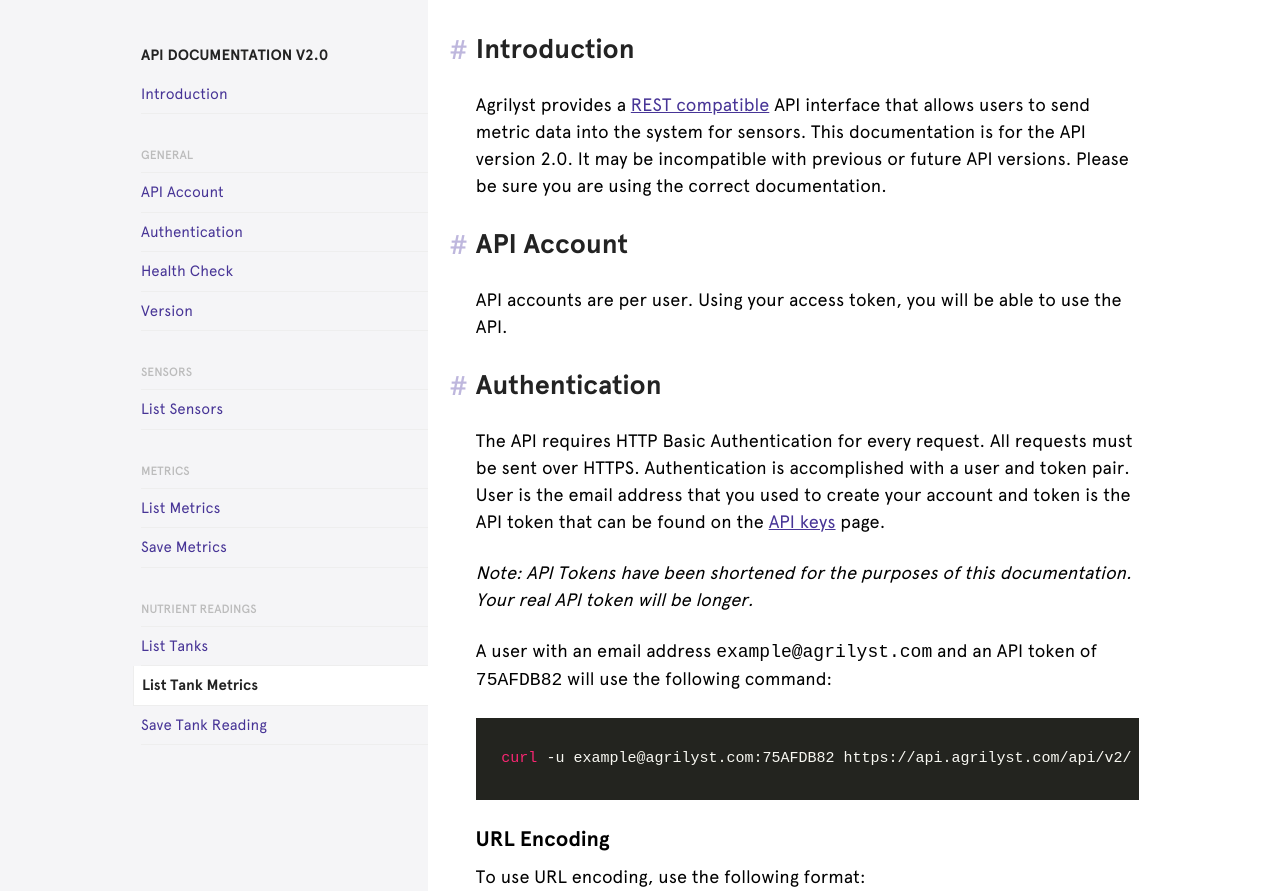
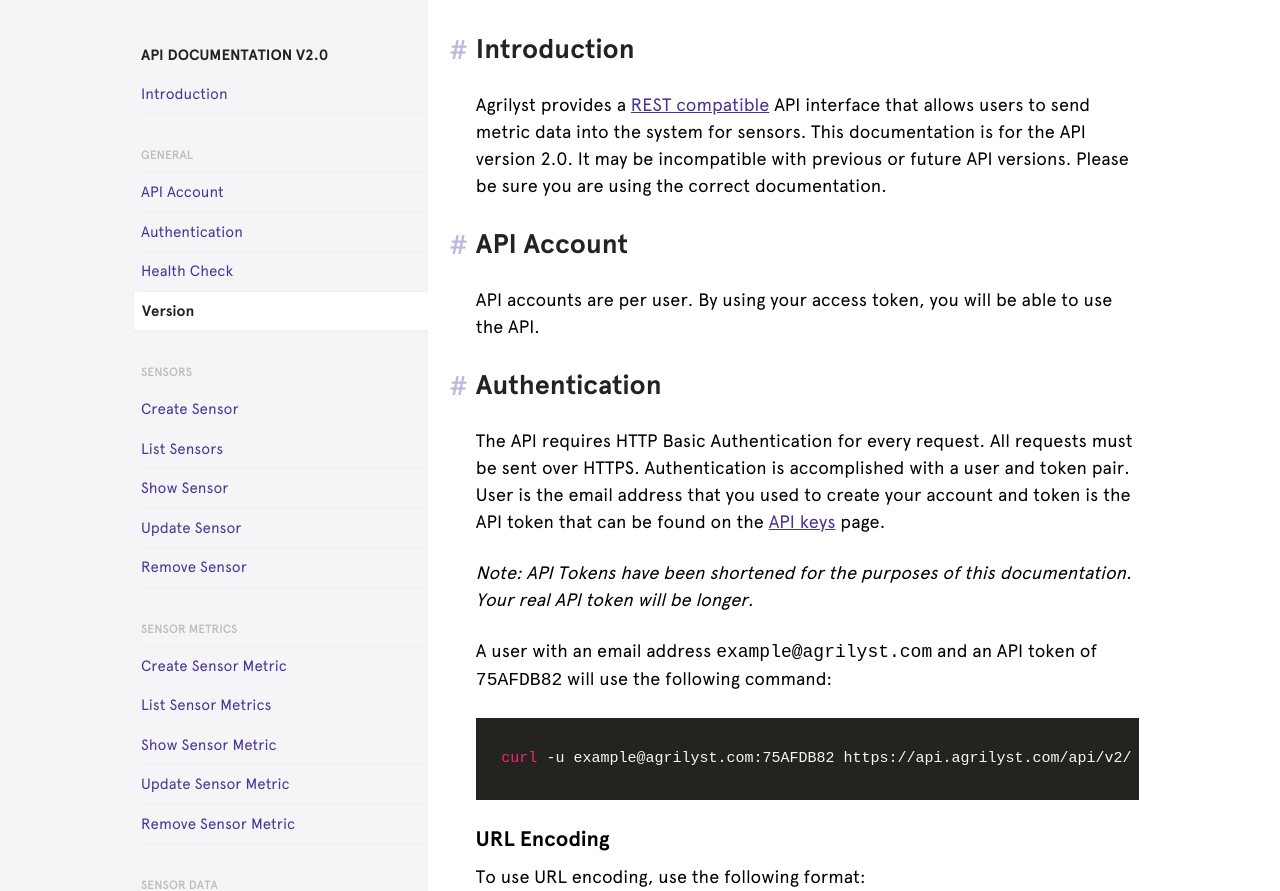
Before and after one commit to artemis-ag/apidocs, a website: page html/v2/index.html in a window 1280 px wide. Shown: the part 70-961 px from the top of the page. Drawn offline with nearby package versions, Linux system fonts and the light colour scheme; files whose address does not match are found by name.

Commit message:
Lock down nav and reformat a bit

```diff
--- a/html/v2/index.html
+++ b/html/v2/index.html
@@ -60,10 +60,19 @@
           <li class="nav-menu__item"><a href="#health" class="nav-menu__link">Health Check</a></li>
           <li class="nav-menu__item"><a href="#version" class="nav-menu__link">Version</a></li>
           <li class="nav-menu__subheading">Sensors</li>
-          <li class="nav-menu__item"><a href="#listsensors" class="nav-menu__link">List Sensors</a></li>
-          <li class="nav-menu__subheading">Metrics</li>
-          <li class="nav-menu__item"><a href="#listmetrics" class="nav-menu__link">List Metrics</a></li>
-          <li class="nav-menu__item"><a href="#savemetrics" class="nav-menu__link">Save Metrics</a></li>
+          <li class="nav-menu__item"><a href="#create-sensor" class="nav-menu__link">Create Sensor</a></li>
+          <li class="nav-menu__item"><a href="#list-sensors" class="nav-menu__link">List Sensors</a></li>
+          <li class="nav-menu__item"><a href="#show-sensor" class="nav-menu__link">Show Sensor</a></li>
+          <li class="nav-menu__item"><a href="#update-sensor" class="nav-menu__link">Update Sensor</a></li>
+          <li class="nav-menu__item"><a href="#remove-sensor" class="nav-menu__link">Remove Sensor</a></li>
+          <li class="nav-menu__subheading">Sensor Metrics</li>
+          <li class="nav-menu__item"><a href="#create-sensor-metric" class="nav-menu__link">Create Sensor Metric</a></li>
+          <li class="nav-menu__item"><a href="#list-sensor-metrics" class="nav-menu__link">List Sensor Metrics</a></li>
+          <li class="nav-menu__item"><a href="#show-sensor-metric" class="nav-menu__link">Show Sensor Metric</a></li>
+          <li class="nav-menu__item"><a href="#update-sensor-metric" class="nav-menu__link">Update Sensor Metric</a></li>
+          <li class="nav-menu__item"><a href="#remove-sensor-metric" class="nav-menu__link">Remove Sensor Metric</a></li>
+          <li class="nav-menu__subheading">Sensor Data</li>
+          <li class="nav-menu__item"><a href="#save-sensor-data" class="nav-menu__link">Save Sensor Data</a></li>
           <li class="nav-menu__subheading">Nutrient Readings</li>
           <li class="nav-menu__item"><a href="#listtanks" class="nav-menu__link">List Tanks</a></li>
           <li class="nav-menu__item"><a href="#listtankmetrics" class="nav-menu__link">List Tank Metrics</a></li>
@@ -77,7 +86,7 @@
       <p>Agrilyst provides a <a href="https://en.wikipedia.org/wiki/Representational_state_transfer">REST compatible</a> API interface that allows users to send metric data into the system for sensors.  This documentation is for the API version 2.0. It may be incompatible with previous or future API versions.  Please be sure you are using the correct documentation.</p>
 
       <h2><a href="#apiaccount" id="apiaccount">API Account</a></h2>
-      <p>API accounts are per user. Using your access token, you will be able to use the API.</p>
+      <p>API accounts are per user. By using your access token, you will be able to use the API.</p>
 
 
       <h2><a href="#authentication" id="authentication">Authentication</a></h2>
@@ -150,6 +159,7 @@
   Status Code(s): 200
   </p>
   <h3>Failed Return:</h3>
+
   Status Code(s): Timeout, Any 4xx or 5xx status code
 
       <h2><a href="#listsensors" id="listsensors">GET /sensors - List Sensors</a></h2>
@@ -185,13 +195,14 @@
 
 
 
-      <h2><a href="#listmetrics" id="listmetrics">GET /metrics - List Metrics</a></h2>
-      <p>This endpoint displays all available metrics for a sensor. You must specify a sensor ID in the request. It returns a JSON hash of ID: METRICNAME pairs</p>
+      <h2><a href="#list-sensor-metrics" id="list-sensor-metrics">GET /sensors/:sensor_id/sensor_metrics - List Sensor Metrics</a></h2>
+      <p class='deprecated'><em>Note:</em> This endpoint is accessible via GET /metrics but this URL is deprecated and will be removed.</p>
+      <p>This endpoint displays all available metrics for a sensor. You must specify a sensor ID in the request. It returns an array of JSON hashes representing each sensor metric.</p>
 
-      <pre><code>
+      <pre><code class='bash'>
   curl \
     -u example@agrilyst.com:75AFDB82 \
-    https://api.agrilyst.com/api/v2/metrics/1
+    https://api.agrilyst.com/api/v2/sensors/1/sensor_metrics
       </code></pre>
 
     <h3>Successful Return:</h3>
@@ -213,8 +224,9 @@
   <h3>Failed Return:</h3>
   Status Code(s): Timeout, Any 4xx or 5xx status code
 
-      <h2><a href="#savemetrics" id="savemetrics">POST /metrics - Save Metrics</a></h2>
-      <p>This endpoint accepts a POST method and saves a metrics for a sensor. It expects three values: a metric ID, a timestamp, and a metric value. It returns a 200 OK with a status for each metric.</p>
+      <h2><a href="#save-sensor-data" id="save-sensor-data">POST /sensor_data - Save Sensor Data</a></h2>
+      <p class='deprecated'><em>Note:</em> This endpoint is accessible via POST /metrics but this URL is deprecated and will be removed.</p>
+      <p>This endpoint accepts a POST method and saves data recordings for a sensor. It expects three values: a sensor metric ID, a timestamp, and a value. It returns a 200 OK with a status for each metric.</p>
 
       <pre><code>
   curl \
--- a/src/assets/_scss/specifics/_nav.scss
+++ b/src/assets/_scss/specifics/_nav.scss
@@ -49,6 +49,8 @@
         padding: $largeSpacing 0 $largeSpacing $baseSpacing;
 
         &.is-fixed {
+          /*
+          disabled for now since the left nav is too big for a screen!
             position: relative;
 
             .nav__content {
@@ -56,6 +58,7 @@
                 top: $largeSpacing;
                 width: 100%;
             }
+            */
         }
 
         &.is-bottom {
```
Also changed, not shown: src/html/v2/index.html (+23 -11 lines), html/assets/css/app.min.css.
